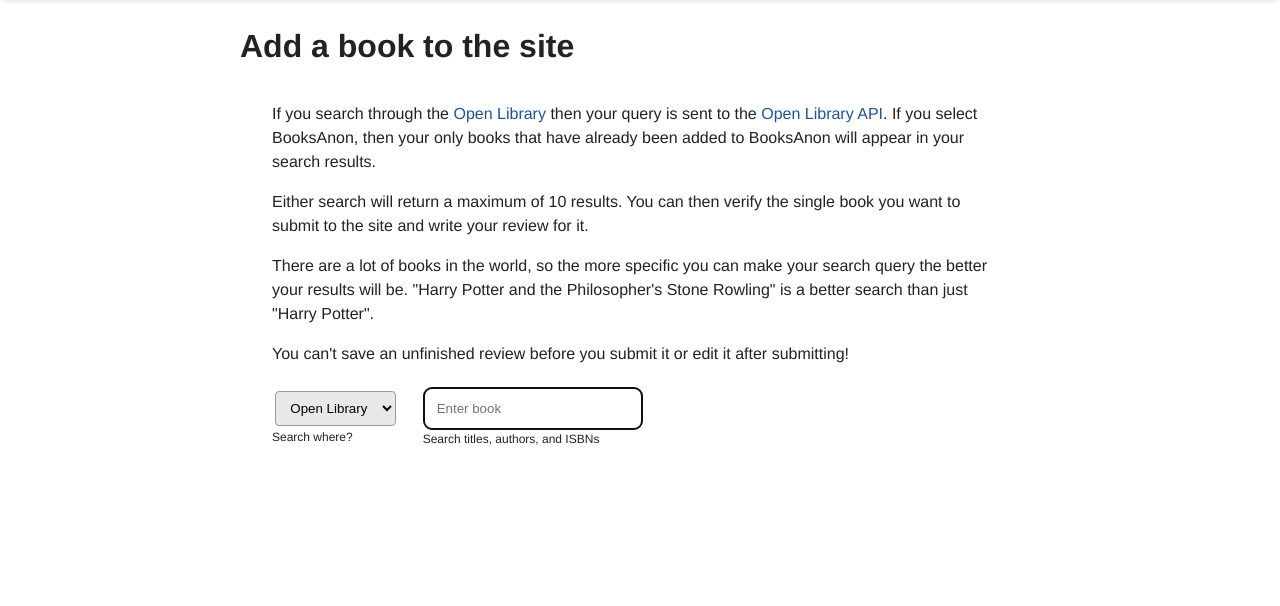
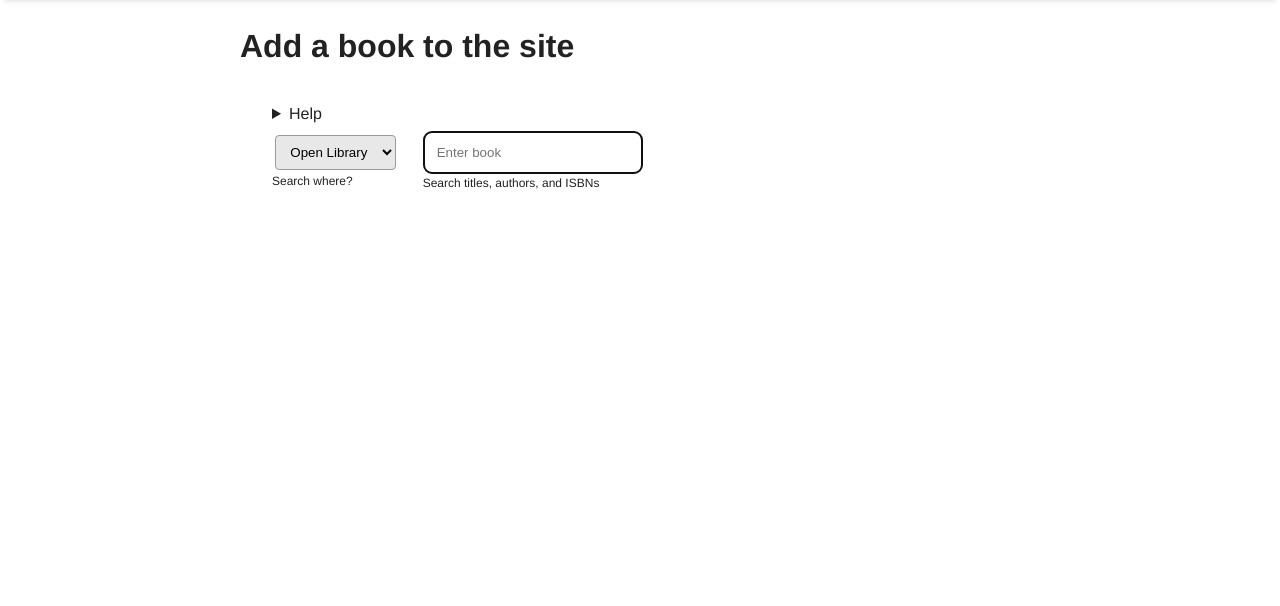
Before and after one commit to alexk49/booksanon, a Python web app: template templates/add-book.html in a window 1280 px wide. Shown: the part 79-685 px from the top of the page. Run offline with Jinja, Linux system fonts and the light colour scheme; the template is opened without the code that fills it, so the values that code supplies are empty.

Commit message:
wrapped help text on about book in details/summary tags

```diff
--- a/templates/add-book.html
+++ b/templates/add-book.html
@@ -5,9 +5,11 @@
 {% block main %}
   <h1>Add a book to the site</h1>
   <section id="search">
+  <details>
+    <summary>Help</summary>
     <p>
       If you search through the <a href="https://www.openlibrary.org">Open Library</a> then your query is sent to the
-      <a href="https://openlibrary.org/developers/api">Open Library API</a>. If you select BooksAnon, then your only books that have already been added to BooksAnon will appear in your search results.
+      <a href="https://openlibrary.org/developers/api">Open Library API</a>. If you select BooksAnon, then only books that have already been added to BooksAnon will appear in your search results.
     <p>Either search will return a maximum of 10 results. You can then verify the
       single book you want to submit to the site and write your review for it.
     </p>
@@ -16,7 +18,8 @@
       search query the better your results will be. "Harry Potter and the
       Philosopher's Stone Rowling" is a better search than just "Harry Potter".
     </p>
-    <p>You can't save an unfinished review before you submit it or edit it after submitting!</p>
+    <p>You can't save an unfinished review or edit it after submitting!</p>
+  </details>
     <form id="search-form" method="post" action="/api/search-openlib">
     <div class="search-form-container">
       <div class="search-field-container">
```
